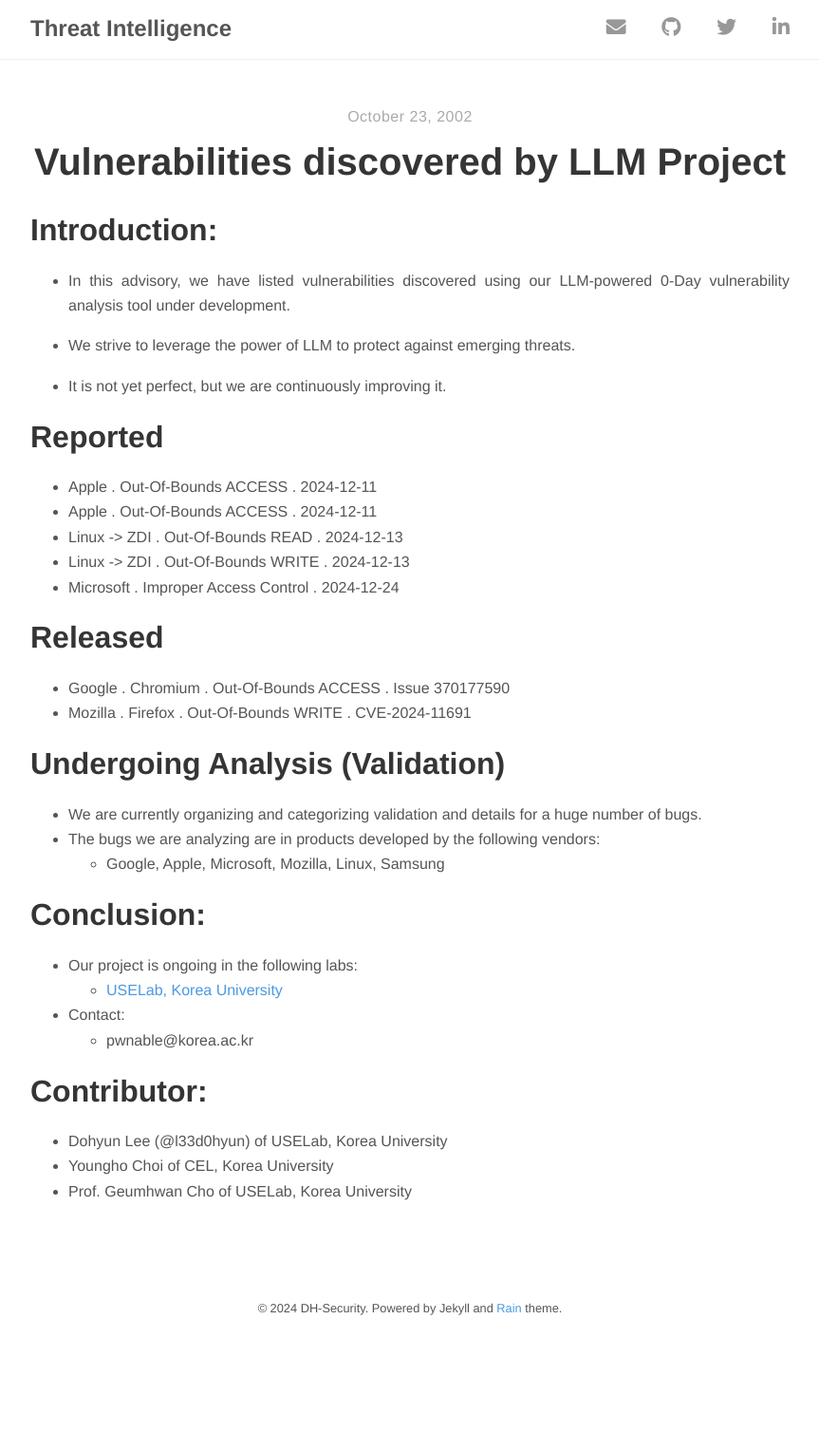
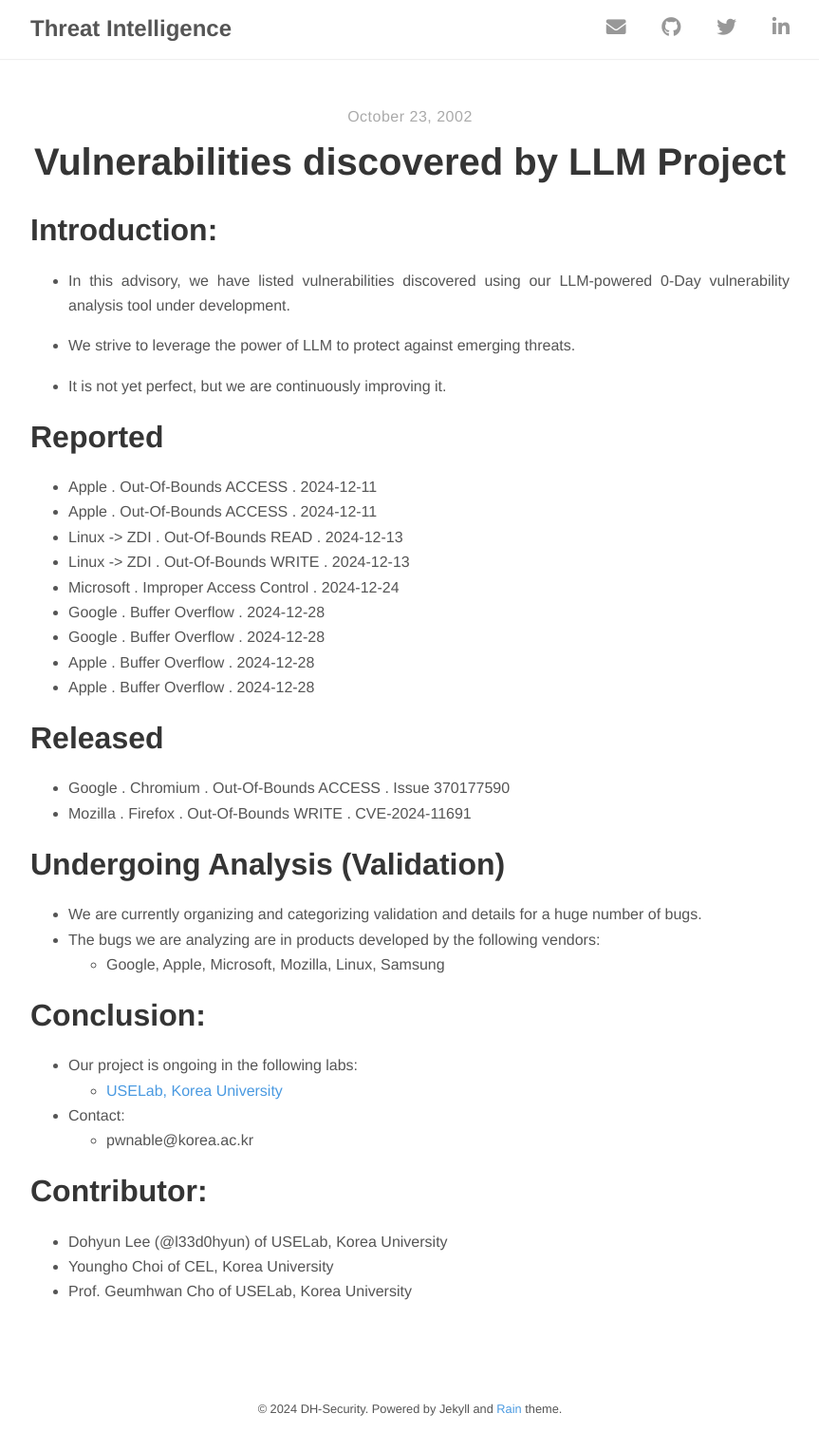
Before and after one commit to l33d0hyun/l33d0hyun.github.io, a Jekyll site: the page built from _posts/2002-10-23-LLM-Advisorys.md, in a window 1280 px wide. Shown: the whole page at 95% size, without its empty margins (208-1071 px from the left). Built offline with Jekyll 4.4.1, drawn with Linux system fonts in a browser that asks for light colours; nearby versions of some CDN libraries; before the commit the page ends 1423 px from its top, so only the background shows below that.

Commit message:
update:LLM-Advisorys

```diff
--- a/_posts/2002-10-23-LLM-Advisorys.md
+++ b/_posts/2002-10-23-LLM-Advisorys.md
@@ -17,6 +17,10 @@ author: "Dohyun Lee (@l33d0hyun)"
 - Linux -> ZDI . Out-Of-Bounds READ . 2024-12-13
 - Linux -> ZDI . Out-Of-Bounds WRITE . 2024-12-13
 - Microsoft . Improper Access Control . 2024-12-24
+- Google . Buffer Overflow . 2024-12-28
+- Google . Buffer Overflow . 2024-12-28
+- Apple . Buffer Overflow . 2024-12-28
+- Apple . Buffer Overflow . 2024-12-28
 
 # Released
 - Google . Chromium . Out-Of-Bounds ACCESS . Issue 370177590
```
